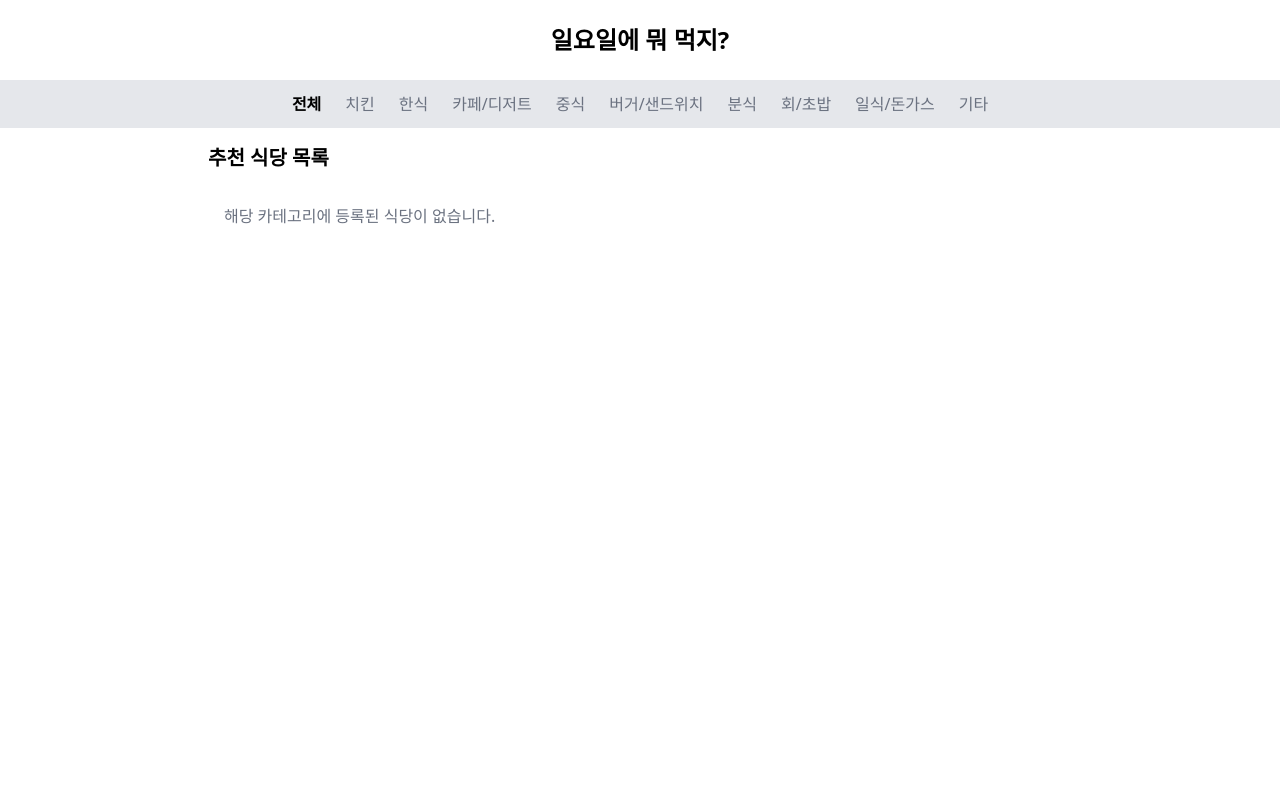
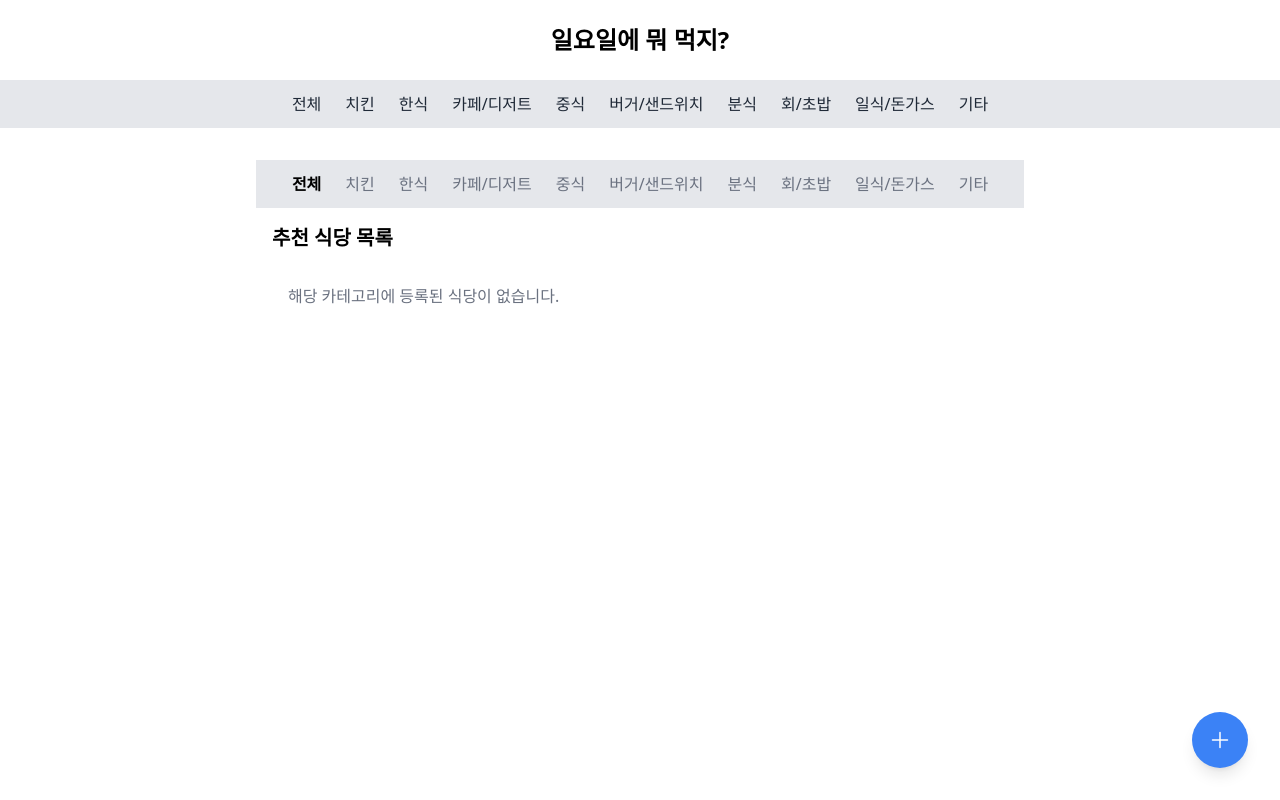
Before and after one commit to msms804/jungle-team7-week0, a Flask app: page /list in a window 1280 px wide. Run offline with Flask 3, Linux system fonts and the light colour scheme; the visitor is signed in with stand-in values (Sample User, id 1); data that the repository does not hold is empty; some libraries are stand-ins or nearby versions.

Commit message:
conflict 해결

```diff
--- a/templates/main.html
+++ b/templates/main.html
@@ -1,5 +1,6 @@
 <!DOCTYPE html>
 <html lang="ko">
+
 <head>
   <meta charset="UTF-8" />
   <meta name="viewport" content="width=device-width, initial-scale=1.0" />
@@ -7,22 +8,71 @@
   <!-- Tailwind CSS -->
   <script src="https://cdn.tailwindcss.com"></script>
 </head>
+
 <body>
   <!-- 헤더 -->
   <header class="w-full text-center py-6 bg-white shadow-md">
     <h1 class="text-2xl font-bold">일요일에 뭐 먹지?</h1>
   </header>
 
+  <nav class="w-full bg-gray-200 py-3">
+    <ul class="flex justify-center space-x-6 text-gray-800 font-medium">
+      <li class="cursor-pointer hover:text-gray-500" id="all" onclick="changeSorter('all')">
+        전체
+      </li>
+      <li class="cursor-pointer hover:text-gray-500" id="chicken" onclick="changeSorter('chicken')">
+        치킨
+      </li>
+      <li class="cursor-pointer hover:text-gray-500" id="korean" onclick="changeSorter('korean')">
+        한식
+      </li>
+      <li class="cursor-pointer hover:text-gray-500" id="cafe" onclick="changeSorter('cafe')">
+        카페/디저트
+      </li>
+      <li class="cursor-pointer hover:text-gray-500" id="chinese" onclick="changeSorter('chinese')">
+        중식
+      </li>
+      <li class="cursor-pointer hover:text-gray-500" id="burger" onclick="changeSorter('burger')">
+        버거/샌드위치
+      </li>
+      <li class="cursor-pointer hover:text-gray-500" id="bunsik" onclick="changeSorter('bunsik')">
+        분식
+      </li>
+      <li class="cursor-pointer hover:text-gray-500" id="sushi" onclick="changeSorter('sushi')">
+        회/초밥
+      </li>
+      <li class="cursor-pointer hover:text-gray-500" id="japanese" onclick="changeSorter('japanese')">
+        일식/돈가스
+      </li>
+      <li class="cursor-pointer hover:text-gray-500" id="etc" onclick="changeSorter('etc')">
+        기타
+      </li>
+    </ul>
+  </nav>
+
+  <div class="mx-64 justify-center">
+    <div id="card-list" class="flex flex-wrap gap-8 p-4">
+      <!-- js에서 동적으로 카드 만듦 -->
+    </div>
+
+
+    <!-- 링크 입력 플로팅 버튼 -->
+    <div id="open-modal" class="relative">
+      <button
+        class="fixed bottom-8 right-8 bg-blue-500 text-white p-4 rounded-full shadow-lg hover:bg-blue-600 transition-colors">
+        <svg xmlns="http://www.w3.org/2000/svg" fill="none" viewBox="0 0 24 24" stroke-width="1.5" stroke="currentColor"
+          class="size-6">
+          <path stroke-linecap="round" stroke-linejoin="round" d="M12 4.5v15m7.5-7.5h-15" />
+        </svg>
+      </button>
+    </div>
     <!-- 카테고리 필터 -->
     <nav class="w-full bg-gray-200 py-3">
       <ul class="flex justify-center space-x-6 text-gray-800 font-medium">
         {% for category in categories %}
         <li
-          class="cursor-pointer hover:text-gray-500 {% if category == selected_category %} text-black font-bold {% else %} text-gray-500 {% endif %}"
-        >
-          <a href="{{ url_for('main', category=category) }}"
-            >{{ category | capitalize }}</a
-          >
+          class="cursor-pointer hover:text-gray-500 {% if category == selected_category %} text-black font-bold {% else %} text-gray-500 {% endif %}">
+          <a href="{{ url_for('main', category=category) }}">{{ category | capitalize }}</a>
         </li>
         {% endfor %}
       </ul>
@@ -33,16 +83,10 @@
 
       <div id="card-list" class="flex flex-wrap gap-8 p-4">
         {% if restaurants %} {% for restaurant in restaurants %}
-        <div
-          id="card-{{ loop.index }}"
-          class="w-96 h-48 flex border border-gray-200 rounded-lg overflow-hidden shadow-lg"
-        >
+        <div id="card-{{ loop.index }}"
+          class="w-96 h-48 flex border border-gray-200 rounded-lg overflow-hidden shadow-lg">
           <div class="bg-gray-200 w-1/3">
-            <img
-              src="{{ restaurant.image_url }}"
-              alt="식당 이미지"
-              class="w-full h-full object-cover"
-            />
+            <img src="{{ restaurant.image_url }}" alt="식당 이미지" class="w-full h-full object-cover" />
           </div>
           <div class="w-2/3 ml-4 flex flex-col">
             <div class="h-40 space-y-2">
@@ -50,24 +94,15 @@
               <p class="text-sm">{{ restaurant.address }}</p>
               <p class="text-gray-500 text-sm"># {{ restaurant.category }}</p>
               <div class="flex space-x-2 text-xs text-gray-500">
-                <a
-                  href="{{ restaurant.naver_url }}"
-                  target="_blank"
-                  class="text-blue-500"
-                  >네이버 지도</a
-                >
+                <a href="{{ restaurant.naver_url }}" target="_blank" class="text-blue-500">네이버 지도</a>
               </div>
             </div>
-            <div
-              class="flex flex-row space-x-8 mt-auto justify-center text-sm text-white"
-            >
+            <div class="flex flex-row space-x-8 mt-auto justify-center text-sm text-white">
               <div class="border rounded-lg border-blue-500 bg-blue-500 p-1">
                 좋아요 {{ restaurant.likes }}
               </div>
-              <button
-                class="border rounded-lg border-red-500 bg-red-500 p-1"
-                onclick="showMenuCard('{{ loop.index }}')"
-              >
+              <button class="border rounded-lg border-red-500 bg-red-500 p-1"
+                onclick="showMenuCard('{{ loop.index }}')">
                 메뉴 추천
               </button>
             </div>
@@ -80,6 +115,90 @@
         {% endif %}
       </div>
     </div>
+
+    <!-- 플로팅 버튼 클릭 시 나타나는 모달 -->
+    <div id="modal" class="fixed inset-0 bg-black/30 flex justify-center items-center hidden">
+      <div id="naver-link" class="w-96 h-48 flex flex-col border border-gray-200 shadow-lg rounded-lg bg-white p-4">
+        <div class="h-40 flex flex-col justify-center space-y-2 items-center">
+          <div class="relative inline-block text-left">
+            <button type="button"
+              class="inline-flex w-full justify-center gap-x-1.5 rounded-md bg-white px-3 py-2 text-sm font-semibold text-gray-900 ring-1 shadow-xs ring-gray-300 ring-inset hover:bg-gray-50"
+              id="menu-button" onclick="toggleCategoryList()">
+              카테고리를 선택해주세요
+            </button>
+            <!-- 카테고리 목록 (숨겨져 있음) -->
+            <div id="category-list"
+              class="absolute w-full mt-2 bg-white shadow-lg rounded-md max-h-40 overflow-y-auto hidden">
+              <ul class="py-1 text-sm text-gray-700">
+                <li>
+                  <button class="block w-full text-left px-4 py-2" onclick="selectCategory('전체')">
+                    전체
+                  </button>
+                </li>
+                <li>
+                  <button class="block w-full text-left px-4 py-2" onclick="selectCategory('한식')">
+                    한식
+                  </button>
+                </li>
+                <li>
+                  <button class="block w-full text-left px-4 py-2" onclick="selectCategory('카페/디저트')">
+                    카페/디저트
+                  </button>
+                </li>
+                <li>
+                  <button class="block w-full text-left px-4 py-2" onclick="selectCategory('중식')">
+                    중식
+                  </button>
+                </li>
+                <li>
+                  <button class="block w-full text-left px-4 py-2" onclick="selectCategory('버거/샌드위치')">
+                    버거/샌드위치
+                  </button>
+                </li>
+                <li>
+                  <button class="block w-full text-left px-4 py-2" onclick="selectCategory('분식')">
+                    분식
+                  </button>
+                </li>
+                <li>
+                  <button class="block w-full text-left px-4 py-2" onclick="selectCategory('회/초밥')">
+                    회/초밥
+                  </button>
+                </li>
+                <li>
+                  <button class="block w-full text-left px-4 py-2" onclick="selectCategory('일식/돈가스')">
+                    일식/돈가스
+                  </button>
+                </li>
+                <li>
+                  <button class="block w-full text-left px-4 py-2" onclick="selectCategory('기타')">
+                    기타
+                  </button>
+                </li>
+              </ul>
+            </div>
+          </div>
+          <div class="flex flex-col">
+            <input type="text" id="price"
+              class="block w-full py-1.5 px-3 text-base text-gray-900 placeholder:text-gray-400 focus:outline-none border border-gray-300 rounded-md"
+              placeholder="네이버 지도 링크 입력" />
+            <div class="text-xs text-red-500 mt-1">
+              네이버지도 > 공유 탭에 들어가서 링크를 복사 후 붙여넣기
+            </div>
+          </div>
+        </div>
+        <div class="flex space-x-8 mt-auto mb-3 justify-center text-sm text-white">
+          <button id="confirm" class="border rounded-lg border-blue-500 bg-blue-500 px-4 py-2">
+            확인
+          </button>
+          <button id="close-modal" class="border rounded-lg border-red-500 bg-red-500 px-4 py-2">
+            취소
+          </button>
+        </div>
+      </div>
+    </div>
+  </div>
+</body>
 
 <script>
   function showMenuCard(id) {
@@ -105,4 +224,5 @@
   }
 </script>
 </body>
+
 </html>
```
Lines whose indentation alone changed are shown as unchanged.
